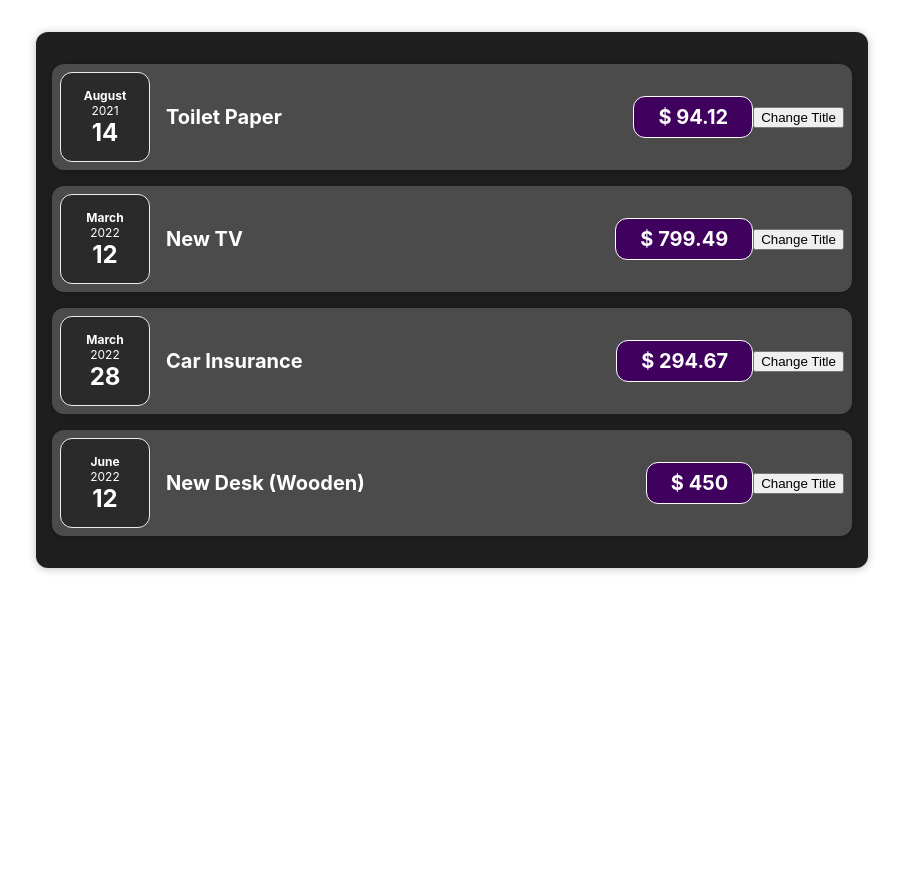
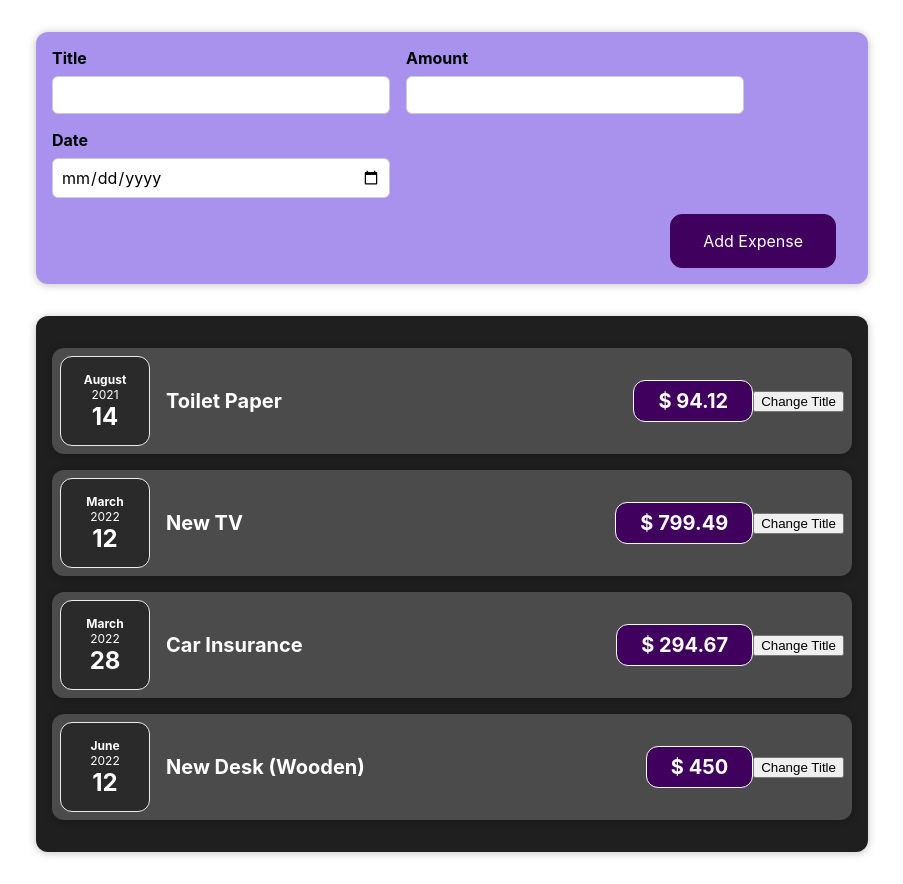
Before and after one commit to alex197925/react-tutorial, a React (Create React App) app in the folder tutorial-app/: page / in a window 1280 px wide. Shown: the whole page, without its empty margins (188-1091 px from the left). Before the commit the page ends 800 px from the top, so only its background shows below. Built offline with nearby package versions, Linux system fonts and the light colour scheme.

Commit message:
Render   <NewExpense/> in App.js

```diff
--- a/tutorial-app/src/App.js
+++ b/tutorial-app/src/App.js
@@ -1,4 +1,5 @@
 import Expenses from "./components/Expenses/Expenses";
+import NewExpense from "./components/NewExpense/NewExpense";
 
 
 const App = () => {
@@ -25,6 +26,7 @@ const App = () => {
     ];
     return (
         <div className="app">
+            <NewExpense/>
             <Expenses items={expenses}/>
         </div>
     );
```
